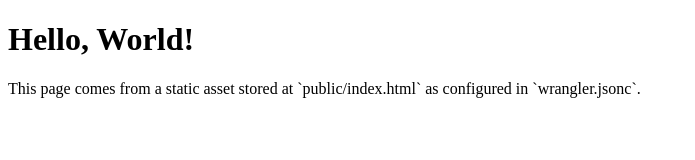
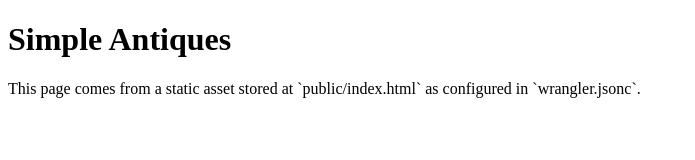
Before and after one commit to jwh99common/simple-antiques, a website: page public/index.html in a window 1280 px wide. Shown: the whole page, without its empty margins (0-695 px from the left). Drawn offline with Linux system fonts and the light colour scheme.

Commit message:
Auto-sync: 2025-11-25 12:33:15

```diff
--- a/public/index.html
+++ b/public/index.html
@@ -6,7 +6,7 @@
 		<title>Hello, World!</title>
 	</head>
 	<body>
-		<h1 id="heading">Hello, World!</h1>
+		<h1 id="heading">Simple Antiques</h1>
 		<p>This page comes from a static asset stored at `public/index.html` as configured in `wrangler.jsonc`.</p>
 	</body>
 </html>
```
